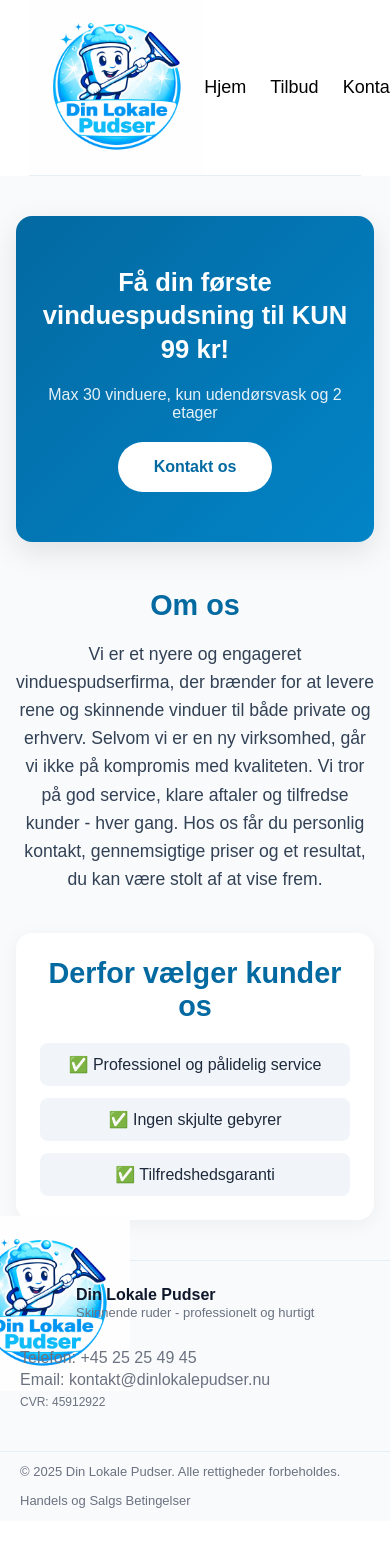
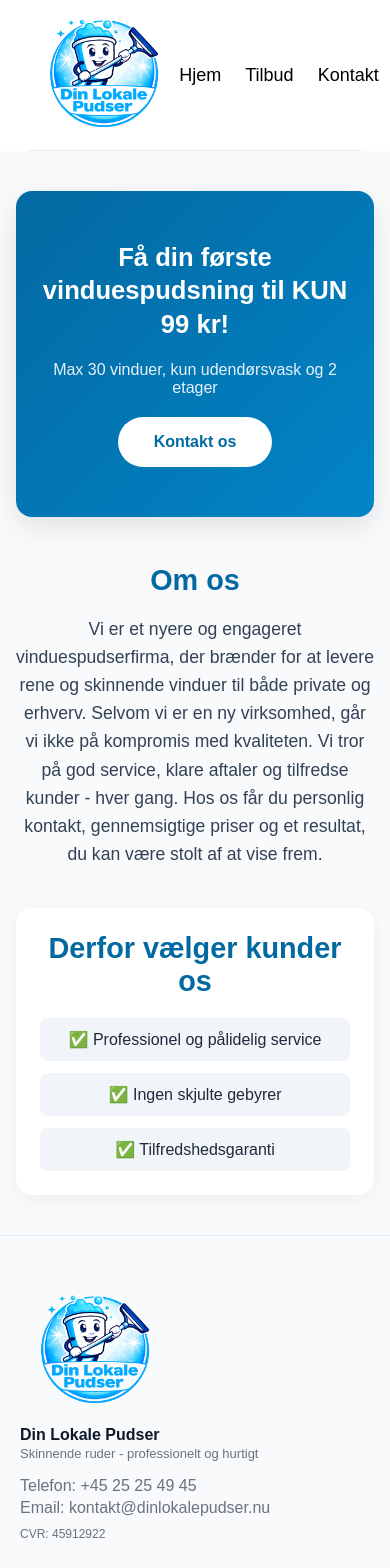
Before and after one commit to SilasWB/pudser, a Next.js app: page / in a window 390 px wide. Shown: the top 1568 px of the page. Before the commit the page ends 1521 px from the top, so only its background shows below. Built offline with nearby package versions, Linux system fonts and the light colour scheme.

Commit message:
finishes

```diff
--- a/src/app/actions/bestilling/sendBestilling.js
+++ b/src/app/actions/bestilling/sendBestilling.js
@@ -34,7 +34,7 @@ export default async function sendBestilling(prevState, formData) {
   try {
     await resend.emails.send({
  from: "Din Lokale Pudser <kontakt@dinlokalepudser.nu>",
-to: ["silaslarsen80@gmail.com"],
+to: ["kontakt@dinlokalepudser.nu"],
 replyTo: data.email,
       subject: "Ny forespørgsel på vinduespudsning",
       html: `
--- a/src/app/actions/kontaktmig/KontaktMig.js
+++ b/src/app/actions/kontaktmig/KontaktMig.js
@@ -34,7 +34,7 @@ export default async function KontaktMig(prevState, formData) {
   try {
     await resend.emails.send({
   from: "Din Lokale Pudser <kontakt@dinlokalepudser.nu>",
-      to: ["silaslarsen80@gmail.com"],
+      to: ["kontakt@dinlokalepudser.nu"],
       replyTo: data.email,
       subject: "Ny kontaktformular",
       html: `
--- a/src/app/components/footer/footer.scss
+++ b/src/app/components/footer/footer.scss
@@ -1,4 +1,3 @@
-
 @use "../../root.scss";
 
 .footer {
@@ -6,34 +5,30 @@
   color: #0f172a;
   border-top: 1px solid var(--border);
 
-
   &__container {
-    max-width: 1100px;
+    max-width: 1280px;
     margin: 0 auto;
-    padding: 28px 50px;
+    padding: 20px 24px;
     display: flex;
     gap: 24px;
-    align-items: start;
+    align-items: center;
     flex-wrap: wrap;
     justify-content: space-between;
   }
 
   &__brand {
     display: flex;
-    gap: 12px;
     align-items: center;
-    min-width: 220px;
+
+    @media (max-width: 720px) {
+      flex-direction: column;
+      align-items: flex-start;
+      width: 100%;
+    }
   }
 
   &__logo {
-    width: 44px;
-    height: 44px;
-    display: inline-flex;
-    align-items: center;
-    justify-content: center;
     border-radius: 8px;
-    background: white;
-    box-shadow: 0 1px 3px rgba(2, 6, 23, 0.06);
   }
 
   &__brand-info {
@@ -58,6 +53,10 @@
     font-style: normal;
     color: var(--muted);
     min-width: 200px;
+justify-content: center;
+display: flex;
+flex-direction: column;
+
 
     a {
       color: inherit;
@@ -87,6 +86,12 @@
     align-items: center;
     gap: 12px;
     flex-wrap: wrap;
+
+    @media (max-width: 720px) {
+      flex-direction: column;
+      align-items: flex-start;
+      gap: 8px;
+    }
   }
 
   &__copyright {
@@ -112,25 +117,24 @@
         text-decoration: underline;
       }
     }
+
+    @media (max-width: 720px) {
+      flex-direction: column;
+      gap: 4px;
+    }
   }
 
-  /* Responsive */
+  /* Responsive container adjustments */
   @media (max-width: 720px) {
     &__container {
-      padding: 20px;
-    }
-
-    &__brand {
-      order: 1;
+      padding: 40px 20px 20px;
+      flex-direction: column;
+      align-items: flex-start;
+      gap: 16px;
     }
 
     &__contact {
-      order: 2;
       width: 100%;
-    }
-
-    &__bottom {
-      padding: 12px 20px;
     }
   }
 }
--- a/src/app/components/logo/index.jsx
+++ b/src/app/components/logo/index.jsx
@@ -7,7 +7,7 @@ export default function Logo() {
     return (
         <Link href="/">
           <div className="logo-wrap">
-            <Image src={logo} width={175} height={175} alt="Logo"/>
+            <Image src={logo} width={150} height={150} alt="Logo"/>
           </div>
         </Link>
     )
--- a/src/app/page.js
+++ b/src/app/page.js
@@ -9,7 +9,7 @@ export default function Home() {
     <main>
        <section className="main-cta">
   <h2 className="main-cta__title">Få din første vinduespudsning til KUN 99 kr!</h2>
-  <span>Max 30 vinduere, kun udendørsvask og 2 etager</span>
+  <span>Max 30 vinduer, kun udendørsvask og 2 etager</span>
   <Link href="/kontakt" className="main-cta__button">Kontakt os</Link>
 </section>
 <section className="about">
```
Also changed, not shown: src/imgs/logo.png.
